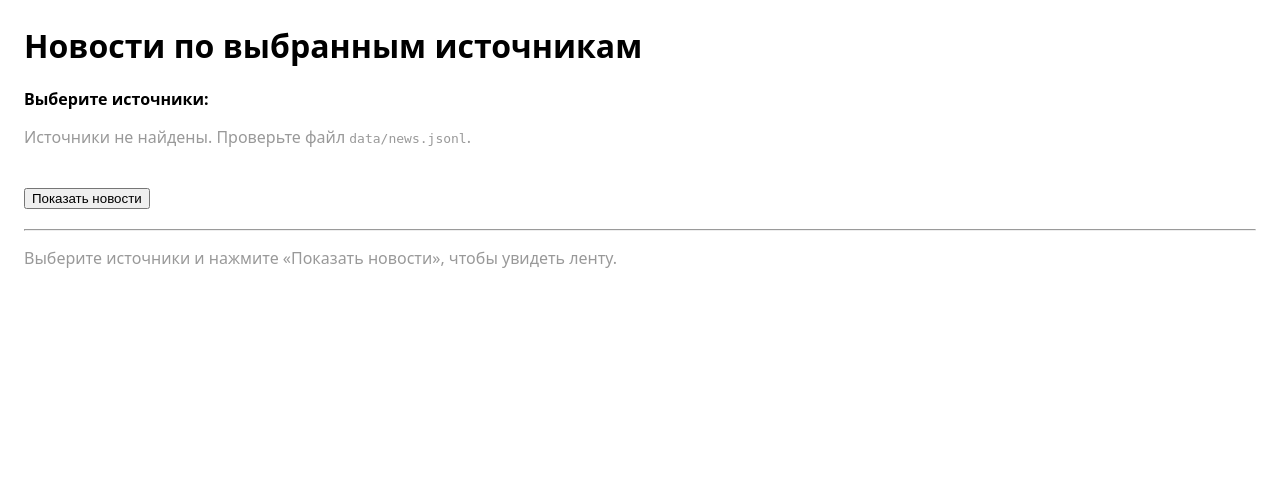
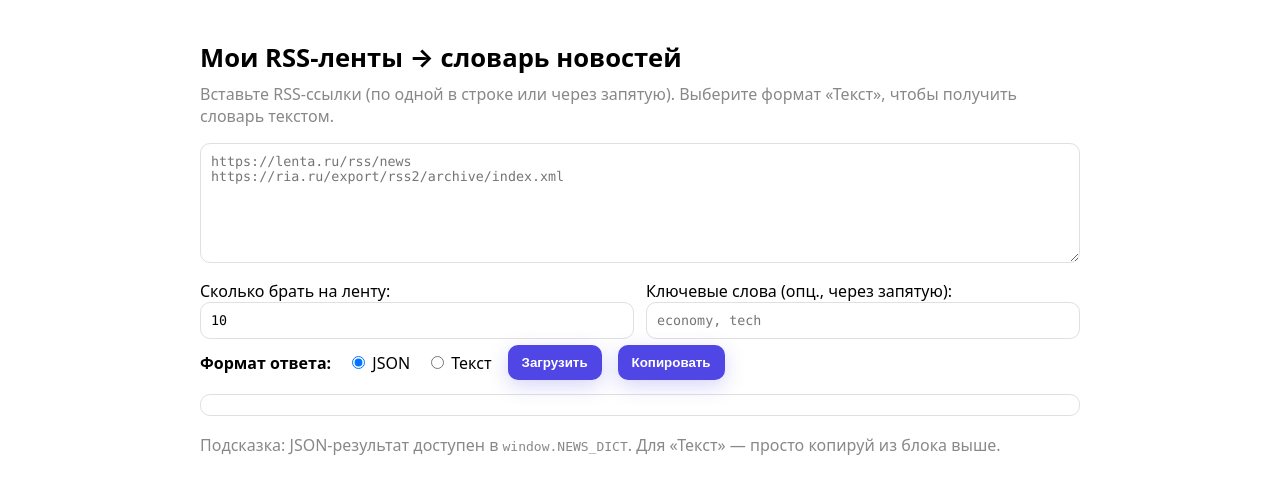
Before and after one commit to buuuuulat/news_aggregator, a FastAPI app: page / in a window 1280 px wide. Shown: the top 495 px of the page. Run offline with FastAPI, Linux system fonts and the light colour scheme.

Commit message:
back created

```diff
--- a/backends/main.py
+++ b/backends/main.py
@@ -1,114 +1,171 @@
 import os
-import json
 from pathlib import Path
-from datetime import datetime
-from typing import List, Dict, Any, Optional
+from typing import Any, Dict, List, Tuple, Union
 
-from fastapi import FastAPI, Form, Request
-from fastapi.responses import HTMLResponse
-from fastapi.staticfiles import StaticFiles
-from fastapi.templating import Jinja2Templates
+from fastapi import FastAPI
+from fastapi.middleware.cors import CORSMiddleware
+from fastapi.responses import FileResponse, HTMLResponse, PlainTextResponse
+from pydantic import BaseModel, validator
+from urllib.parse import urlparse
 
-# pip install fastapi uvicorn jinja2
+# Используем твою функцию парсинга из rss_parser.py
+try:
+    from rss_parser import parse_websites
+except Exception:
+    parse_websites = None  # type: ignore
 
-app = FastAPI()
+APP_DIR = Path(__file__).resolve().parent
+INDEX_FILE = APP_DIR / "templates/index.html"
 
-BASE_DIR = Path(__file__).resolve().parent
-STATIC_DIR = BASE_DIR / "static"
-TEMPLATES_DIR = BASE_DIR / "templates"
-NEWS_FILE = BASE_DIR / "data" / "news.jsonl"
+app = FastAPI(title="News Aggregator (RSS → dict)")
 
-app.mount("/static", StaticFiles(directory=str(STATIC_DIR)), name="static")
-templates = Jinja2Templates(directory=str(TEMPLATES_DIR))
+app.add_middleware(
+    CORSMiddleware,
+    allow_origins=["*"],
+    allow_credentials=False,
+    allow_methods=["*"],
+    allow_headers=["*"],
+)
 
+class RSSLinksRequest(BaseModel):
+    """
+    Принимает массив ссылок или одну строку c ссылками
+    (разделители — новая строка или запятая).
+    """
+    urls: Union[List[str], str]
+    latest_n: int = 10
+    keywords: List[str] = []
 
-def _parse_dt(s: str) -> datetime:
-    """ISO 8601 -> datetime (безопасный парсинг)."""
+    @validator("urls", pre=True)
+    def _coerce_urls(cls, v):
+        if isinstance(v, str):
+            parts = [p.strip() for p in v.replace(",", "\n").splitlines()]
+            return [p for p in parts if p]
+        return v
+
+def _ensure_scheme(u: str) -> str:
+    if not u.lower().startswith(("http://", "https://")):
+        return "https://" + u
+    return u
+
+def _normalize_urls(raw: List[str]) -> List[str]:
+    urls: List[str] = []
+    for u in raw:
+        u = _ensure_scheme(u.strip())
+        parsed = urlparse(u)
+        if parsed.netloc:
+            urls.append(u)
+    # dedup с сохранением порядка
+    return list(dict.fromkeys(urls))
+
+def _fetch_news_dict(
+    urls: List[str],
+    latest_n: int,
+    keywords: List[str]
+) -> Tuple[Dict[str, List[Dict[str, Any]]], Dict[str, str]]:
+    """
+    Возвращает:
+      ok: {url: [ {title,url,published,summary}, ... ]}
+      errors: {url: "msg"}
+    """
+    ok: Dict[str, List[Dict[str, Any]]] = {}
+    errors: Dict[str, str] = {}
+
+    if not urls:
+        return ok, {"input": "не переданы валидные ссылки"}
+
+    if parse_websites is None:
+        for u in urls:
+            errors[u] = "rss_parser.parse_websites не импортирован"
+        return ok, errors
+
     try:
-        # fromisoformat понимает 'YYYY-MM-DDTHH:MM:SS[+TZ]'
-        return datetime.fromisoformat(s)
-    except Exception:
-        # fallback: без таймзоны
-        return datetime.strptime(s, "%Y-%m-%dT%H:%M:%S")
+        raw = parse_websites(urls, keywords, latest_n=latest_n) or {}
+        for u, entries in raw.items():
+            news_list: List[Dict[str, Any]] = []
+            for e in entries or []:
+                get = (e.get if isinstance(e, dict) else lambda k, default=None: getattr(e, k, default))
+                news_list.append({
+                    "title": get("title", "") or "",
+                    "url": get("link", "") or get("url", "") or "",
+                    "published": get("published", "") or get("updated", "") or "",
+                    "summary": get("summary", "") or "",
+                })
+            ok[u] = news_list
+    except Exception as ex:
+        for u in urls:
+            errors[u] = "parse error: {}".format(ex)
 
+    for u in urls:
+        if u not in ok:
+            errors.setdefault(u, "no entries or unsupported feed")
 
-class NewsStore:
-    """Ленивая загрузка JSONL с кешированием по mtime."""
-    def __init__(self, path: Path):
-        self.path = path
-        self._mtime: Optional[float] = None
-        self._items: List[Dict[str, Any]] = []
+    return ok, errors
 
-    def _load_if_changed(self) -> None:
-        if not self.path.exists():
-            self._items = []
-            self._mtime = None
-            return
-        mtime = self.path.stat().st_mtime
-        if self._mtime is None or mtime != self._mtime:
-            items: List[Dict[str, Any]] = []
-            with self.path.open("r", encoding="utf-8") as f:
-                for line in f:
-                    line = line.strip()
-                    if not line:
-                        continue
-                    try:
-                        obj = json.loads(line)
-                        # нормализуем поля
-                        obj["source"] = str(obj.get("source", "")).strip()
-                        obj["title"] = str(obj.get("title", "")).strip()
-                        obj["url"] = str(obj.get("url", "")).strip()
-                        dt_raw = str(obj.get("published_at", "")).strip()
-                        obj["_dt"] = _parse_dt(dt_raw) if dt_raw else datetime.min
-                        items.append(obj)
-                    except Exception:
-                        # можно залогировать плохие строки
-                        continue
-            # сортировка по дате убыв.
-            items.sort(key=lambda x: x.get("_dt", datetime.min), reverse=True)
-            self._items = items
-            self._mtime = mtime
+def _format_text_dict(news: Dict[str, List[Dict[str, Any]]], errors: Dict[str, str]) -> str:
+    """
+    Делает человекочитаемый «текстовый словарь».
+    """
+    lines: List[str] = []
+    if news:
+        for url, items in news.items():
+            lines.append("{}: [".format(url))
+            for it in items:
+                title = it.get("title") or "(без заголовка)"
+                link = it.get("url") or ""
+                pub  = it.get("published") or ""
+                # одна запись — одной строкой
+                lines.append('  {{ "title": "{}", "url": "{}", "published": "{}" }},'.format(
+                    title.replace('"', '\\"'),
+                    link.replace('"', '\\"'),
+                    pub.replace('"', '\\"')
+                ))
+            lines.append("]\n")
+    else:
+        lines.append("(пусто)\n")
 
-    def available_sources(self) -> List[str]:
-        self._load_if_changed()
-        return sorted({it.get("source", "") for it in self._items if it.get("source")})
+    if errors:
+        lines.append("Ошибки:")
+        for u, msg in errors.items():
+            lines.append("- {}: {}".format(u, msg))
 
-    def query(self, sources: Optional[List[str]] = None, limit: int = 50) -> List[Dict[str, Any]]:
-        self._load_if_changed()
-        data = self._items
-        if sources:
-            src_set = set(sources)
-            data = [it for it in data if it.get("source") in src_set]
-        return data[:limit]
+    return "\n".join(lines)
 
+@app.get("/", response_class=FileResponse)
+def serve_index():
+    if INDEX_FILE.exists():
+        return FileResponse(INDEX_FILE)
+    html = """
+    <!doctype html><meta charset="utf-8">
+    <title>News Aggregator</title>
+    <h3>index.html не найден рядом с main.py</h3>
+    <p>Сгенерируйте интерфейс или разместите файл.</p>
+    """
+    return HTMLResponse(html, status_code=200)
 
-store = NewsStore(NEWS_FILE)
+@app.get("/health")
+def health():
+    return {"ok": True}
 
+@app.post("/api/rss")
+def api_rss(payload: RSSLinksRequest) -> Dict[str, Any]:
+    """
+    JSON-вариант.
+    """
+    urls = _normalize_urls(list(payload.urls or []))
+    news, errors = _fetch_news_dict(urls, payload.latest_n, payload.keywords)
+    return {"selected": urls, "news": news, "errors": errors}
 
-@app.get("/", response_class=HTMLResponse)
-async def index(request: Request):
-    # Пустая страница с формой
-    return templates.TemplateResponse(
-        "index.html",
-        {
-            "request": request,
-            "sources": store.available_sources(),  # список доступных источников из файла
-            "selected": [],
-            "items": []
-        }
-    )
+@app.post("/api/rss_text", response_class=PlainTextResponse)
+def api_rss_text(payload: RSSLinksRequest) -> PlainTextResponse:
+    """
+    ТЕКСТОВЫЙ вариант: text/plain со «словарём» новостей.
+    """
+    urls = _normalize_urls(list(payload.urls or []))
+    news, errors = _fetch_news_dict(urls, payload.latest_n, payload.keywords)
+    text = _format_text_dict(news, errors)
+    return PlainTextResponse(text, media_type="text/plain; charset=utf-8")
 
-
-@app.post("/", response_class=HTMLResponse)
-async def filter_news(request: Request, websites: List[str] = Form(default=[])):
-    # Возвращаем тот же шаблон с выбранными источниками и отфильтрованными новостями
-    items = store.query(sources=websites, limit=100)
-    return templates.TemplateResponse(
-        "index.html",
-        {
-            "request": request,
-            "sources": store.available_sources(),
-            "selected": websites,
-            "items": items
-        }
-    )
+if __name__ == "__main__":
+    import uvicorn
+    uvicorn.run("main:app", host="127.0.0.1", port=int(os.getenv("PORT", "8000")), reload=True)
--- a/backends/templates/index.html
+++ b/backends/templates/index.html
@@ -1,66 +1,119 @@
-<!DOCTYPE html>
+<!doctype html>
 <html lang="ru">
 <head>
-  <meta charset="UTF-8" />
-  <meta name="viewport" content="width=device-width,initial-scale=1.0" />
-  <title>Newwwwws</title>
-  <link rel="stylesheet" href="/static/style.css" />
+  <meta charset="utf-8" />
+  <meta name="viewport" content="width=device-width,initial-scale=1" />
+  <title>Мои RSS-ленты — словарь новостей</title>
   <style>
-    body { font-family: system-ui, -apple-system, Segoe UI, Roboto, sans-serif; margin: 24px; }
-    form { margin-bottom: 20px; }
-    .news-item { padding: 10px 0; border-bottom: 1px solid #eee; }
-    .meta { font-size: 12px; color: #666; }
-    .chips { display: inline-flex; gap: 8px; flex-wrap: wrap; margin-top: 8px; }
-    .chip { font-size: 12px; padding: 4px 8px; border: 1px solid #ddd; border-radius: 999px; }
-    .empty { color: #999; }
+    :root { color-scheme: light dark; }
+    body { font-family: system-ui, -apple-system, Segoe UI, Roboto, sans-serif; margin: 0; }
+    .wrap { max-width: 880px; margin: 24px auto; padding: 16px; }
+    h1 { margin: 0 0 8px 0; font-size: 1.6rem; }
+    p.hint { margin: 0 0 16px 0; color: #888; }
+    textarea, input[type="number"], input[type="text"] {
+      width: 100%; box-sizing: border-box; font-family: ui-monospace, SFMono-Regular, Menlo, Consolas, "Liberation Mono", monospace;
+      padding: 10px; border-radius: 10px; border: 1px solid #6663;
+      background: transparent; outline: none;
+    }
+    textarea { min-height: 120px; }
+    .row { display: flex; gap: 12px; margin-top: 12px; flex-wrap: wrap; }
+    .row > * { flex: 1 1 220px; }
+    button {
+      border: none; padding: 10px 14px; border-radius: 10px; cursor: pointer; font-weight: 600;
+      background: #4f46e5; color: #fff; box-shadow: 0 6px 20px #4f46e53a;
+    }
+    .footer { margin-top: 18px; color:#888 }
+    .muted { color:#888 }
+    .format { display:flex; gap:16px; align-items:center; margin-top:6px }
+    .out { margin-top:14px }
+    .tabs { display:flex; gap:8px; margin-top:8px }
+    .tabs button { background:#374151; }
+    .tabs button.sel { background:#2563eb; }
+    pre { white-space: pre-wrap; word-break: break-word; border:1px solid #6663; border-radius:10px; padding:10px; }
   </style>
 </head>
 <body>
-  <h1>Новости по выбранным источникам</h1>
+  <div class="wrap">
+    <h1>Мои RSS-ленты → словарь новостей</h1>
+    <p class="hint">Вставьте RSS-ссылки (по одной в строке или через запятую). Выберите формат «Текст», чтобы получить словарь текстом.</p>
 
-  <form action="/" method="post">
-    <p><strong>Выберите источники:</strong></p>
-    {% if sources %}
-      {% for src in sources %}
-        <div>
-          <input
-            type="checkbox"
-            id="src-{{ src }}"
-            name="websites"
-            value="{{ src }}"
-            {% if src in selected %}checked{% endif %}
-          />
-          <label for="src-{{ src }}">{{ src }}</label>
-        </div>
-      {% endfor %}
-    {% else %}
-      <p class="empty">Источники не найдены. Проверьте файл <code>data/news.jsonl</code>.</p>
-    {% endif %}
-    <br />
-    <button type="submit">Показать новости</button>
-  </form>
+    <textarea id="rssInput" placeholder="https://lenta.ru/rss/news
+https://ria.ru/export/rss2/archive/index.xml"></textarea>
 
-  {% if selected %}
-    <div class="chips">
-      <div class="chip">Выбрано: {{ selected | join(", ") }}</div>
+    <div class="row">
+      <div>
+        <label>Сколько брать на ленту:
+          <input id="latestN" type="number" min="1" max="100" value="10" />
+        </label>
+      </div>
+      <div>
+        <label>Ключевые слова (опц., через запятую):
+          <input id="keywords" type="text" placeholder="economy, tech" />
+        </label>
+      </div>
     </div>
-  {% endif %}
 
-  <hr />
+    <div class="format">
+      <strong>Формат ответа:</strong>
+      <label><input type="radio" name="fmt" value="json" checked> JSON</label>
+      <label><input type="radio" name="fmt" value="text"> Текст</label>
+      <button id="btnLoad" onclick="fetchRSS()">Загрузить</button>
+      <button id="btnCopy" onclick="copyOut()">Копировать</button>
+    </div>
 
-  {% if items and items|length > 0 %}
-    <h2>Лента</h2>
-    {% for it in items %}
-      <div class="news-item">
-        <a href="{{ it.url }}" target="_blank" rel="noopener noreferrer">{{ it.title }}</a>
-        <div class="meta">
-          Источник: {{ it.source }} |
-          Опубликовано: {{ (it._dt or "").strftime("%Y-%m-%d %H:%M") if it._dt else "" }}
-        </div>
-      </div>
-    {% endfor %}
-  {% else %}
-    <p class="empty">Выберите источники и нажмите «Показать новости», чтобы увидеть ленту.</p>
-  {% endif %}
+    <div class="out">
+      <pre id="outBox" placeholder="Здесь появится ответ..."></pre>
+    </div>
+
+    <div class="footer">
+      Подсказка: JSON-результат доступен в <code>window.NEWS_DICT</code>. Для «Текст» — просто копируй из блока выше.
+    </div>
+  </div>
+
+  <script>
+    function currentFormat() {
+      return document.querySelector('input[name="fmt"]:checked').value;
+    }
+
+    async function fetchRSS() {
+      const input = document.getElementById('rssInput').value;
+      const latestN = Number(document.getElementById('latestN').value) || 10;
+      const keywords = (document.getElementById('keywords').value || '')
+        .split(',')
+        .map(s => s.trim())
+        .filter(Boolean);
+
+      const fmt = currentFormat();
+      const url = fmt === 'text' ? '/api/rss_text' : '/api/rss';
+
+      const res = await fetch(url, {
+        method: 'POST',
+        headers: {'Content-Type':'application/json'},
+        body: JSON.stringify({ urls: input, latest_n: latestN, keywords })
+      });
+
+      if (fmt === 'text') {
+        const text = await res.text();
+        document.getElementById('outBox').textContent = text;
+        // для удобства: очистим глобальные данные
+        window.NEWS_DICT = undefined;
+      } else {
+        const data = await res.json();
+        window.NEWS_DICT = data.news || {};
+        document.getElementById('outBox').textContent = JSON.stringify(data, null, 2);
+      }
+    }
+
+    function copyOut() {
+      const el = document.getElementById('outBox');
+      const range = document.createRange();
+      range.selectNodeContents(el);
+      const sel = window.getSelection();
+      sel.removeAllRanges();
+      sel.addRange(range);
+      try { document.execCommand('copy'); } catch {}
+      sel.removeAllRanges();
+    }
+  </script>
 </body>
 </html>
```
